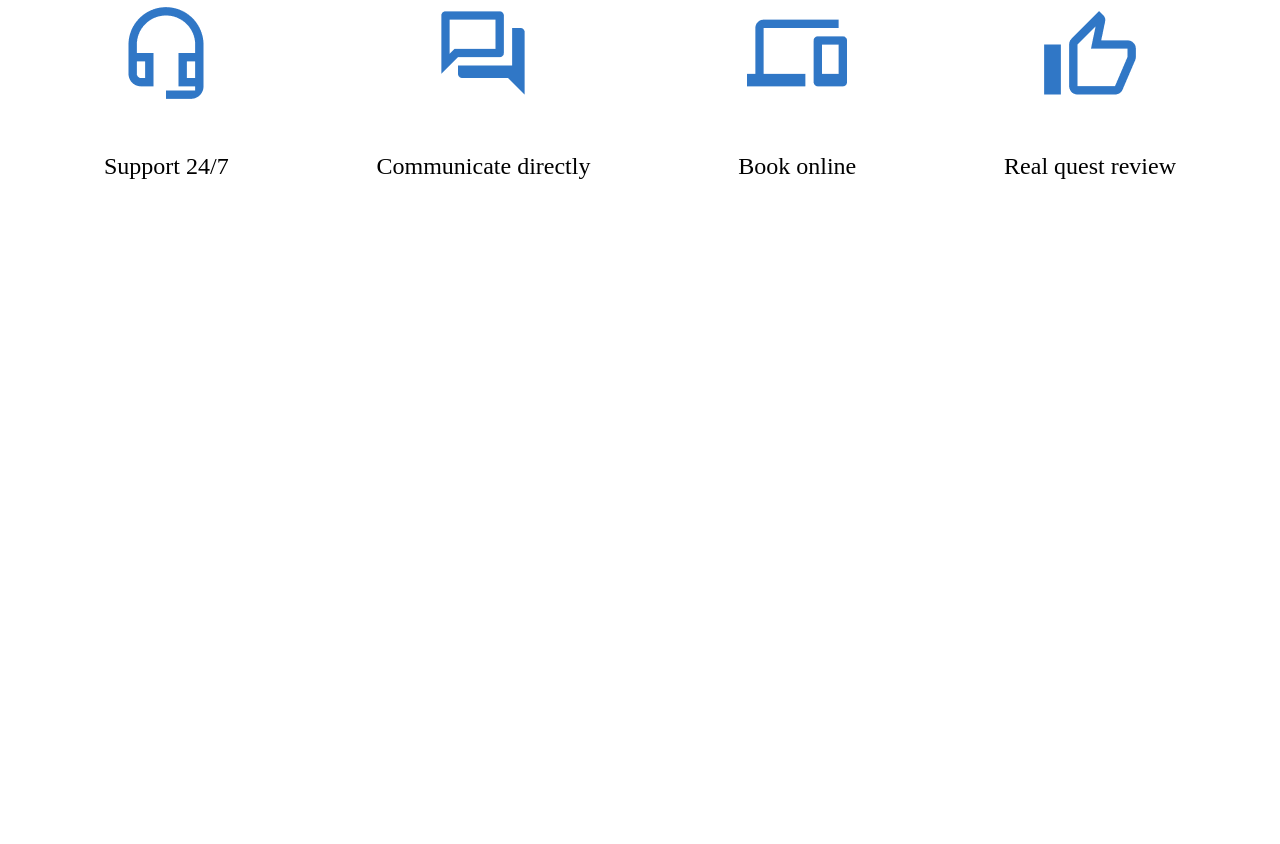
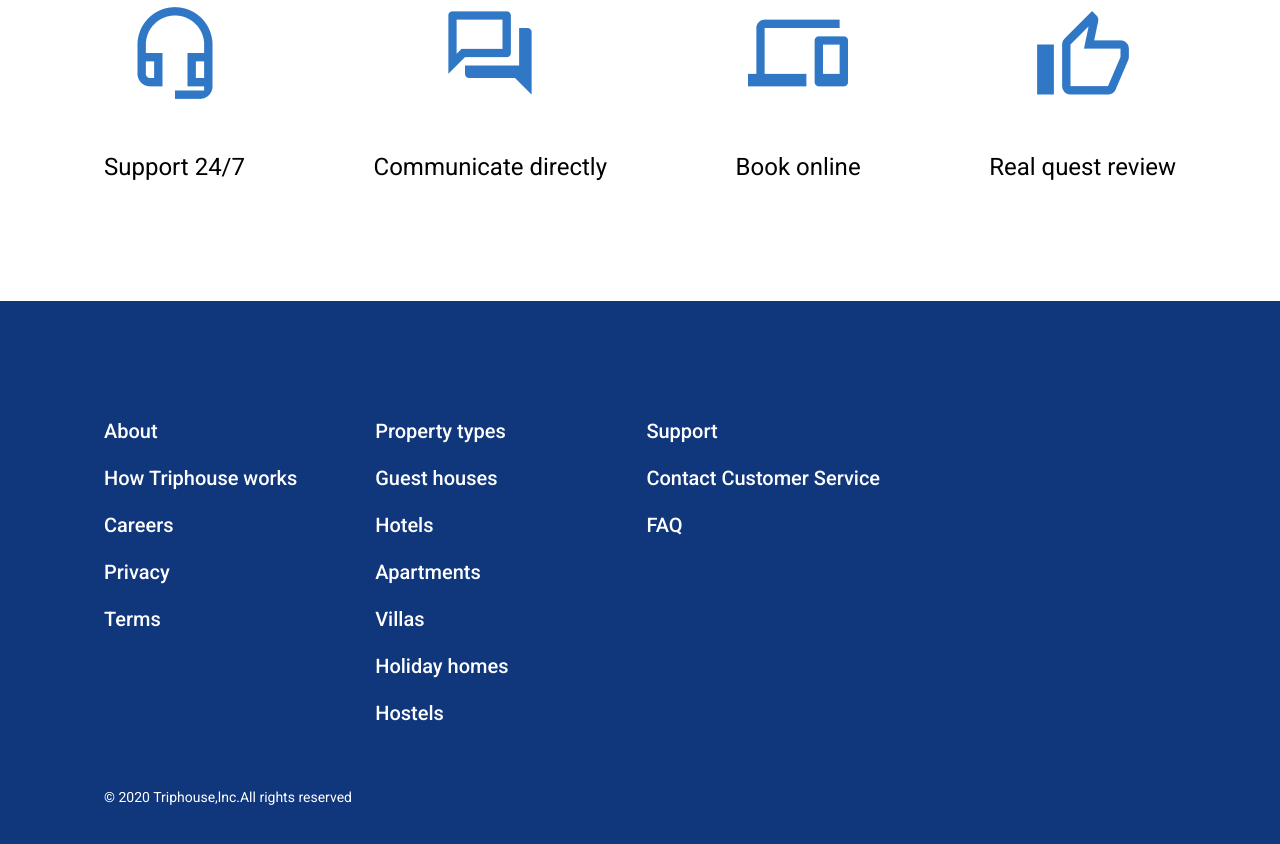
Before and after one commit to gittafia/if-html, a plain HTML site: page Triphouse-project/index.html in a window 1280 px wide. Shown: the part 268-1112 px from the top of the page. Before the commit the page ends 800 px from the top, so only its background shows below. Drawn offline with Linux system fonts and the light colour scheme.

Commit message:
uploaded fonts and modified What do we offer block

```diff
--- a/Triphouse-project/index.html
+++ b/Triphouse-project/index.html
@@ -5,12 +5,13 @@
     <meta http-equiv="X-UA-Compatible" content="IE=edge"/>
     <meta name="viewport" content="width=device-width, initial-scale=1.0"/>
     <title>Triphouse-project</title>
+    <link href="https://fonts.googleapis.com/css2?family=Roboto:wght@300;400;500&display=swap" rel="stylesheet"/>
     <link rel="stylesheet" href="style.css"/>
 </head>
 <body>
     <!-- <header></header> -->
     <main>
-        <section class="offer">
+        <section class="offer-section">
             <div class="offer__wrapper">
                 <h1>What do we offer</h1>
                 <div class="line"></div>
@@ -43,6 +44,42 @@
             </div>
         </section>
     </main>
-    <!-- <footer></footer>  -->
+    <footer>
+        <div class="footer-wrapper">
+            <div class="logo">
+                <img src="./icons/logo_vector.svg" alt="logo_TripHouse">
+            </div>
+            <div class="footer_nav">
+                <div class="footer_nav__item">
+                    <a href="#">About</a>
+                    <ul>
+                        <li><a href="#">How Triphouse works</a></li>
+                        <li><a href="#">Careers</a></li>
+                        <li><a href="#">Privacy</a></li>
+                        <li><a href="#">Terms</a></li>
+                    </ul>
+                </div>
+                <div class="footer_nav__item">
+                    <a href="#">Property types</a>
+                    <ul>
+                        <li><a href="#">Guest houses</a></li>
+                        <li><a href="#">Hotels</a></li>
+                        <li><a href="#">Apartments</a></li>
+                        <li><a href="#">Villas</a></li>
+                        <li><a href="#">Holiday homes</a></li>
+                        <li><a href="#">Hostels</a></li>
+                    </ul>
+                </div>
+                <div class="footer_nav__item">
+                    <a href="#">Support</a>
+                    <ul>
+                        <li><a href="#">Contact Customer Service</a></li>
+                        <li><a href="#">FAQ</a></li>
+                    </ul>
+                </div>
+            </div>
+            <p>&copy; 2020 Triphouse,lnc.All rights reserved</p>
+        </div>
+    </footer>
 </body>
 </html>
--- a/Triphouse-project/style.css
+++ b/Triphouse-project/style.css
@@ -4,9 +4,12 @@
     box-sizing: border-box;
 }
 
-/* body {
+body {
+    font-family: 'Roboto', sans-serif;
     max-width: 1440px;
-} */
+}
+
+/* main section-offer */
 
 .offer__wrapper {
     padding: 120px 104px;
@@ -15,6 +18,9 @@
 .offer__wrapper h1 {
     text-align: center;
     font-size: 40px;
+    font-style: normal;
+    font-weight: 500;
+    line-height: 47px;
 }
 
 .line {
@@ -29,7 +35,6 @@
     justify-content: space-between;
     list-style-type: none;
     margin-top: 80px;
-
 }
 
 .offer__icon {
@@ -45,10 +50,120 @@
     text-align: center;
     font-size: 24px;
     margin-top: 50px;
+    font-style: normal;
+    font-weight: 400;
+    line-height: 28px;
 }
 
+/* footer */
+
+footer {
+    background: #10367C;
+    /* height: 630px; */
+}
+
+.footer-wrapper {
+    padding: 119px 272px 200px 104px;
+}
+
+.logo {
+    display: none;
+}
+
+.footer_nav {
+display: flex;
+text-decoration: none;
+}
+
+.footer_nav li {
+    list-style: none;
+    color: white;
+    font-size: 20px;
+    margin-top: 24px;
+    font-style: normal;
+    font-weight: 400;
+    line-height: 23px;
+ }
+
+.footer_nav a {
+    text-decoration: none;
+    color: white;
+    font-size: 20px;
+    font-style: normal;
+    font-weight: 500;
+    line-height: 23px;
+   }
+.footer_nav__item {
+    width: 30%;
+}
+.footer-wrapper p {
+    font-size: 14px;
+    font-style: normal;
+    font-weight: 400;
+    line-height: 16px;
+    color: white;
+    margin-top: 64px;
+}
+
+/* media */
+
 @media (max-width: 360px) {
+
+    /* main section-offer */
+
+    .offer__wrapper {
+        padding: 24px 73px 40px 73px;
+    }
+
+    .offer__wrapper h1 {
+        font-size: 28px;
+    }
+
+    .line {
+        display: none;
+    }
+
     .offers {
         flex: 1 100px;
         flex-flow: column;
     }
+
+    .offer__icon {
+        width: 70px;
+        height: 70px;
+    }
+
+    .offer p {
+        font-size: 15px;
+    }
+
+    /* footer */
+
+    .footer-wrapper {
+        padding: 40px 68px 40px 67px;
+    }
+
+    .logo {
+        display: block;
+        text-align: center;
+        margin-bottom: 40px;
+    }
+
+    .footer_nav li {
+        list-style-type: none;
+    }
+
+    .footer_nav a {
+    font-size: 15px;
+    text-decoration: underline;
+    }
+
+    .footer_nav__item ul {
+        display: none;
+    }
+
+    .footer-wrapper p {
+        font-size: 12px;
+        margin-top: 32px;
+    }
+}
```
Also changed, not shown: index.html (+18 -0 lines), Triphouse-project/icons/logo_vector.svg (added).
